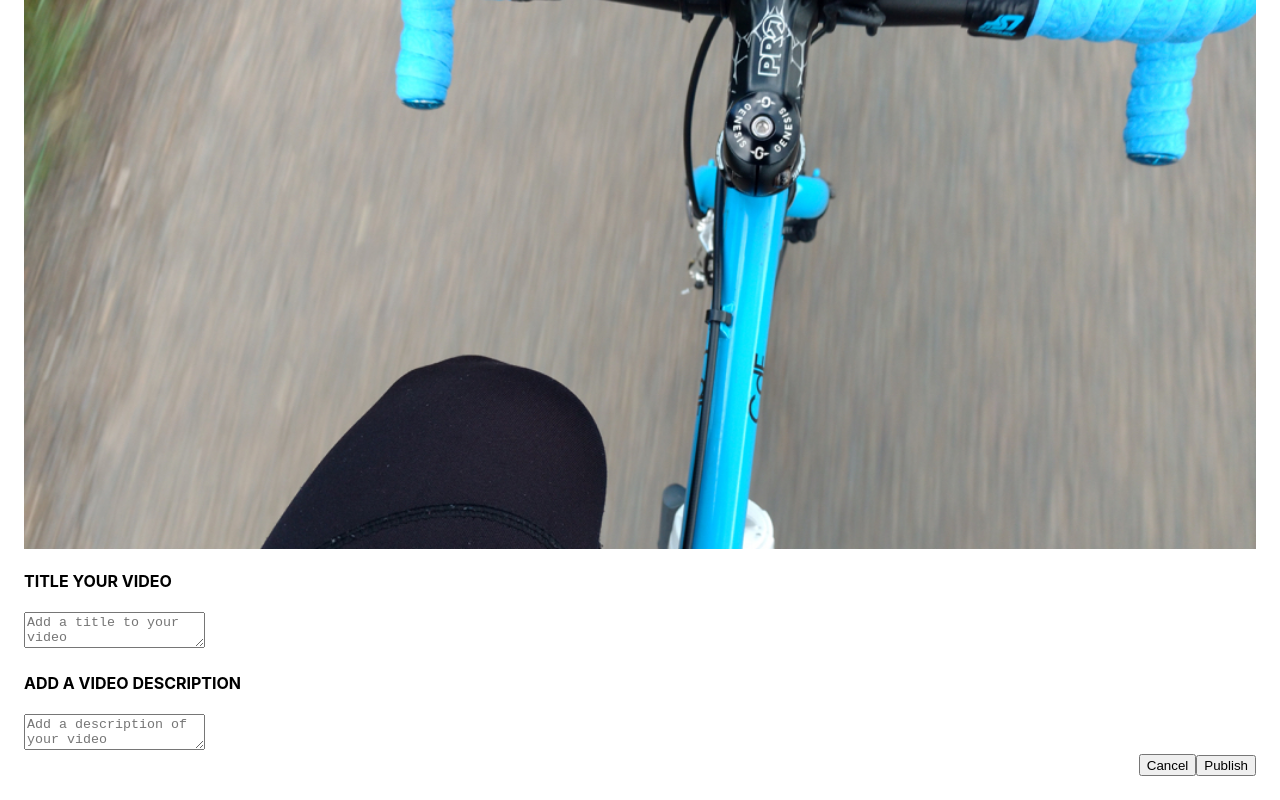
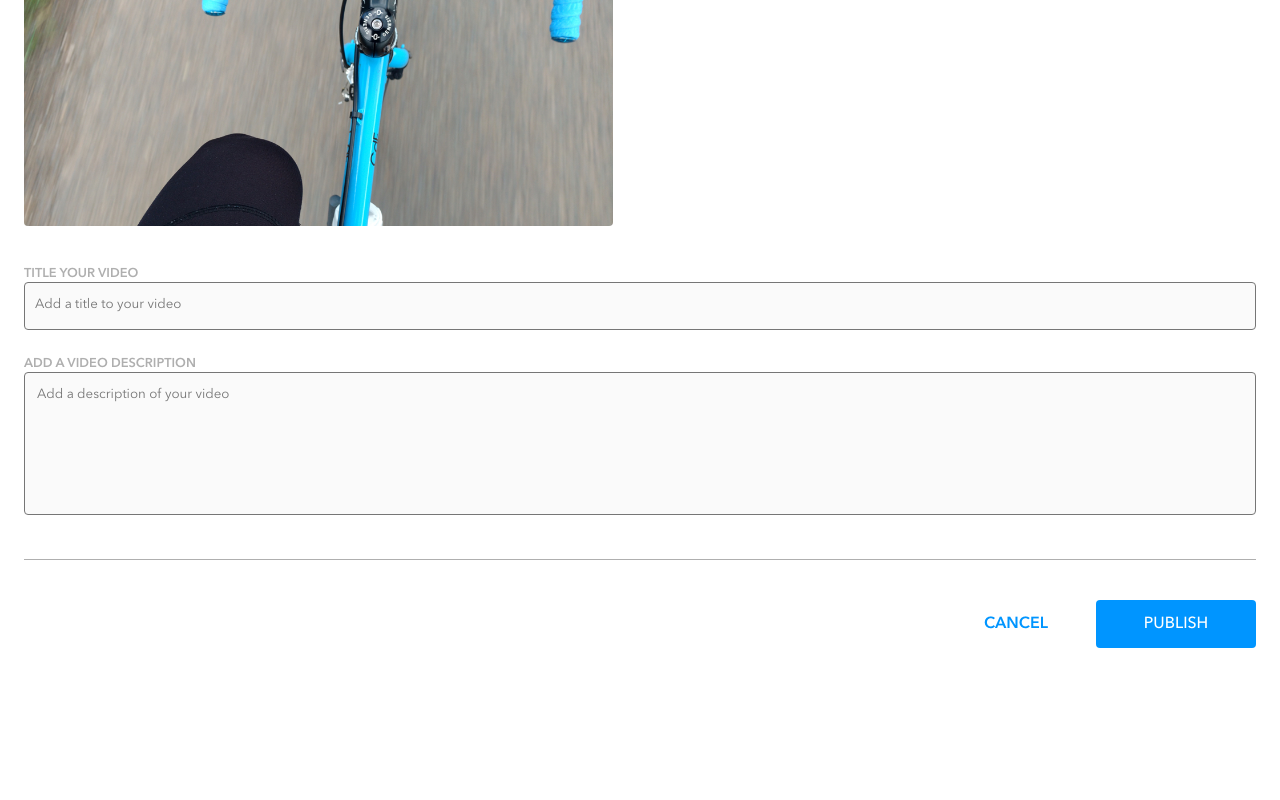
Before and after one commit to Trevhol/trevor-hollowink-brainflix, a React (Create React App) app in the folder sprint-two/: page /Upload in a window 1280 px wide. Shown: the part 344-1144 px from the top of the page. After the commit the page ends 1026 px from the top, so only its background shows below. Built offline with nearby package versions, Linux system fonts and the light colour scheme; the HTML template or start-up script is replaced by a standard one.

Commit message:
day 5 css styling

```diff
--- a/sprint-two/src/App.js
+++ b/sprint-two/src/App.js
@@ -4,7 +4,7 @@ import Home from "./components/pages/Home";
 import { BrowserRouter as Router, Switch, Route } from "react-router-dom";
 import Heading from "./components/Heading";
 
-import Upload from "./components/pages/upload";
+import Upload from "./components/pages/Upload";
 
 class App extends Component {
   render() {
@@ -14,7 +14,7 @@ class App extends Component {
         <Switch>
           <Route path="/" component={Home} exact />
           <Route path="/nextvideo/:id" component={Home} />
-          <Route path="/upload" component={Upload} />
+          <Route path="/Upload" component={Upload} />
         </Switch>
       </Router>
     );
--- a/sprint-two/src/components/pages/upload.js
+++ b/sprint-two/src/components/pages/upload.js
@@ -27,11 +27,11 @@ export class upload extends Component {
           <div className="main-upload__button-reverse">
             <div className="main-upload__button-wrapper">
               <button type="submit" className="main-upload__button">
-                Publish
+                PUBLISH
               </button>
             </div>
-            <button type="submit" className="main-upload__button">
-              Cancel
+            <button type="submit" className="main-upload__cancel-button">
+              CANCEL
             </button>
           </div>
         </form>
--- a/sprint-two/src/components/video.js
+++ b/sprint-two/src/components/video.js
@@ -5,6 +5,7 @@ import Volume from "../assets/Icons/volume.svg";
 
 export default function Video(props) {
   const Show = props.image;
+  const duration = props.duration;
 
   return (
     <>
@@ -19,7 +20,7 @@ export default function Video(props) {
             </div>
             <div className="main-hero__progress-bar">
               <div className="main-hero__progress-timeline"></div>
-              <div className="main-hero__progress-text">0:00 / 0:42</div>
+              <div className="main-hero__progress-text">0:00/{duration}</div>
             </div>
             <div className="main-hero__volume-full">
               <img src={Full} alt="fullscreen button" />
--- a/sprint-two/src/styles/main.css
+++ b/sprint-two/src/styles/main.css
@@ -65,6 +65,22 @@
   display: flex;
 }
 
+.main-header__content {
+  display: -webkit-box;
+  display: -ms-flexbox;
+  display: flex;
+  -webkit-box-orient: vertical;
+  -webkit-box-direction: normal;
+      -ms-flex-direction: column;
+          flex-direction: column;
+  -webkit-box-align: center;
+      -ms-flex-align: center;
+          align-items: center;
+  -webkit-box-pack: center;
+      -ms-flex-pack: center;
+          justify-content: center;
+}
+
 .main-header__submit {
   display: -webkit-box;
   display: -ms-flexbox;
@@ -82,10 +98,6 @@
   font-family: "Avenir Regular";
   padding-top: 4px;
   font-size: 0.89rem;
-}
-
-.main-header__upload {
-  margin-right: 12px;
 }
 
 .main-header__mohan {
@@ -141,6 +153,10 @@
     display: -webkit-box;
     display: -ms-flexbox;
     display: flex;
+    -webkit-box-orient: horizontal;
+    -webkit-box-direction: normal;
+        -ms-flex-direction: row;
+            flex-direction: row;
   }
   .main-header__wrapper {
     margin: 0;
@@ -374,6 +390,7 @@
   color: #323232;
   padding: 10px 10px;
   font-size: 0.89rem;
+  resize: none;
 }
 
 .main-comments__submit {
@@ -393,9 +410,6 @@
   display: -webkit-box;
   display: -ms-flexbox;
   display: flex;
-  -webkit-box-align: center;
-      -ms-flex-align: center;
-          align-items: center;
   border-bottom: solid 1px #afafaf;
 }
 
@@ -408,13 +422,11 @@
   -webkit-box-pack: justify;
       -ms-flex-pack: justify;
           justify-content: space-between;
-  -webkit-box-align: center;
-      -ms-flex-align: center;
-          align-items: center;
   -webkit-box-align: baseline;
       -ms-flex-align: baseline;
           align-items: baseline;
   margin: 24px 0 10px 0;
+  width: 100%;
 }
 
 .main-comments__name {
@@ -427,7 +439,11 @@
 .main-comments__image {
   height: 48px;
   width: 48px;
-  margin: 0 16px 74px 0;
+  margin: 22px 16px 0 0;
+}
+
+.main-comments__wrap {
+  width: 100%;
 }
 
 .main-comments__date {
@@ -445,6 +461,7 @@
   font-size: 0.84rem;
   line-height: 1.2rem;
   color: #323232;
+  word-break: break-all;
 }
 
 @media only screen and (min-width: 720px) {
@@ -596,7 +613,9 @@
 
 @media only screen and (min-width: 1080px) {
   .side-video {
-    margin: 0 0 0 24px;
+    border-left: solid 1px #afafaf;
+    padding-left: 24px;
+    margin: 0;
   }
   .side-video__name {
     font-size: 0.8rem;
@@ -783,6 +802,76 @@
 
 .main-upload__image {
   width: 100%;
+  border-radius: 4px;
+}
+
+.main-upload__title {
+  margin: 24px 0 32px 0;
+}
+
+.main-upload__title-input {
+  width: 100%;
+  border-radius: 4px;
+  background-color: #fafafa;
+  padding: 14px 0 0 10px;
+  resize: none;
+  font-family: "Avenir Regular";
+}
+
+.main-upload__description {
+  margin: 0;
+  margin-top: 24px;
+  color: #afafaf;
+  font-family: "Avenir Demi";
+  font-size: 0.8rem;
+}
+
+.main-upload__video-description {
+  width: 100%;
+  height: 143px;
+  border-radius: 4px;
+  background-color: #fafafa;
+  padding: 14px 0 0 12px;
+  resize: none;
+  font-family: "Avenir Regular";
+  margin-bottom: 32px;
+}
+
+.main-upload__thumbnail {
+  font-family: "Avenir Demi";
+  margin: 0;
+  color: #afafaf;
+  font-size: 0.8rem;
+}
+
+.main-upload__video {
+  margin: 0;
+  margin-top: 32px;
+  font-family: "Avenir Demi";
+  font-size: 0.8rem;
+  color: #afafaf;
+}
+
+.main-upload__button {
+  width: 100%;
+  height: 48px;
+  background-color: #0095ff;
+  color: #ffffff;
+  font-family: "Avenir Medium";
+  border: none;
+  border-radius: 4px;
+  font-size: 1rem;
+  margin-bottom: 10px;
+}
+
+.main-upload__cancel-button {
+  width: 100%;
+  height: 48px;
+  color: #0095ff;
+  font-family: "Avenir Demi";
+  font-size: 1rem;
+  border: none;
+  background-color: #ffffff;
 }
 
 @media only screen and (min-width: 720px) {
@@ -791,6 +880,7 @@
     display: -ms-flexbox;
     display: flex;
     margin: 24px;
+    margin-top: 0;
   }
   .main-upload__button-reverse {
     display: -webkit-box;
@@ -801,6 +891,37 @@
         -ms-flex-direction: row-reverse;
             flex-direction: row-reverse;
   }
+  .main-upload__title {
+    margin: 0;
+    padding: 48px 0 32px 0;
+    border-bottom: solid 1px #afafaf;
+    border-top: solid 1px #afafaf;
+  }
+  .main-upload__thumbnail {
+    margin-top: 40px;
+  }
+  .main-upload__image {
+    width: 47.8%;
+  }
+  .main-upload__video {
+    margin-top: 40px;
+  }
+  .main-upload__description {
+    margin-top: 22px;
+  }
+  .main-upload__video-description {
+    margin-bottom: 40px;
+  }
+  .main-upload__cancel-button {
+    width: 160px;
+  }
+  .main-upload__button-reverse {
+    border-top: solid 1px #afafaf;
+    padding-top: 40px;
+  }
+  .main-upload__button {
+    width: 160px;
+  }
 }
 
 html,
@@ -809,6 +930,7 @@ body {
   padding: 0;
   -webkit-box-sizing: border-box;
           box-sizing: border-box;
+  color: #323232;
 }
 
 *,
--- a/sprint-two/src/styles/main.scss
+++ b/sprint-two/src/styles/main.scss
@@ -11,6 +11,7 @@ body {
   margin: 0;
   padding: 0;
   box-sizing: border-box;
+  color: #323232;
 }
 *,
 *::before,
--- a/sprint-two/src/styles/partials/_sideBar.scss
+++ b/sprint-two/src/styles/partials/_sideBar.scss
@@ -52,7 +52,9 @@
 }
 @include desktop {
   .side-video {
-    margin: 0 0 0 24px;
+    border-left: solid 1px #afafaf;
+    padding-left: 24px;
+    margin: 0;
     &__name {
       font-size: 0.8rem;
     }
--- a/sprint-two/src/styles/partials/_upload.scss
+++ b/sprint-two/src/styles/partials/_upload.scss
@@ -4,15 +4,109 @@
   margin: 0 16px;
   &__image {
     width: 100%;
+    border-radius: 4px;
+  }
+  &__title {
+    margin: 24px 0 32px 0;
+  }
+  &__title-input {
+    width: 100%;
+    border-radius: 4px;
+    background-color: #fafafa;
+    padding: 14px 0 0 10px;
+    resize: none;
+    font-family: "Avenir Regular";
+  }
+  &__description {
+    margin: 0;
+    margin-top: 24px;
+    color: #afafaf;
+    font-family: "Avenir Demi";
+    font-size: 0.8rem;
+  }
+  &__video-description {
+    width: 100%;
+    height: 143px;
+    border-radius: 4px;
+    background-color: #fafafa;
+    padding: 14px 0 0 12px;
+    resize: none;
+    font-family: "Avenir Regular";
+    margin-bottom: 32px;
+  }
+  &__thumbnail {
+    font-family: "Avenir Demi";
+    margin: 0;
+    color: #afafaf;
+    font-size: 0.8rem;
+  }
+  &__video {
+    margin: 0;
+    margin-top: 32px;
+    font-family: "Avenir Demi";
+    font-size: 0.8rem;
+    color: #afafaf;
+  }
+  &__button {
+    width: 100%;
+    height: 48px;
+    background-color: #0095ff;
+    color: #ffffff;
+    font-family: "Avenir Medium";
+    border: none;
+    border-radius: 4px;
+    font-size: 1rem;
+    margin-bottom: 10px;
+  }
+  &__cancel-button {
+    width: 100%;
+    height: 48px;
+    color: #0095ff;
+    font-family: "Avenir Demi";
+    font-size: 1rem;
+    border: none;
+    background-color: #ffffff;
   }
 }
 @include tablet {
   .main-upload {
     display: flex;
     margin: 24px;
+    margin-top: 0;
     &__button-reverse {
       display: flex;
       flex-direction: row-reverse;
     }
+    &__title {
+      margin: 0;
+      padding: 48px 0 32px 0;
+      border-bottom: solid 1px #afafaf;
+      border-top: solid 1px #afafaf;
+    }
+    &__thumbnail {
+      margin-top: 40px;
+    }
+    &__image {
+      width: 47.8%;
+    }
+    &__video {
+      margin-top: 40px;
+    }
+    &__description {
+      margin-top: 22px;
+    }
+    &__video-description {
+      margin-bottom: 40px;
+    }
+    &__cancel-button {
+      width: 160px;
+    }
+    &__button-reverse {
+      border-top: solid 1px #afafaf;
+      padding-top: 40px;
+    }
+    &__button {
+      width: 160px;
+    }
   }
 }
```
Also changed, not shown: sprint-two/src/components/pages/Home.js (+13 -10 lines), sprint-two/src/styles/partials/_comments.scss (+7 -3 lines), sprint-two/src/styles/partials/_header.scss (+7 -3 lines), 1 other file (tests, documents, lock files or other folders).
